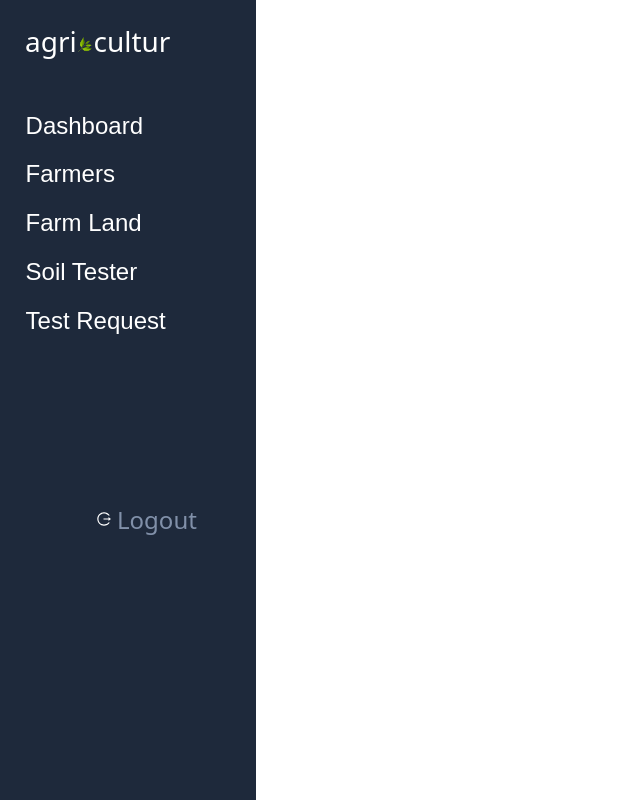
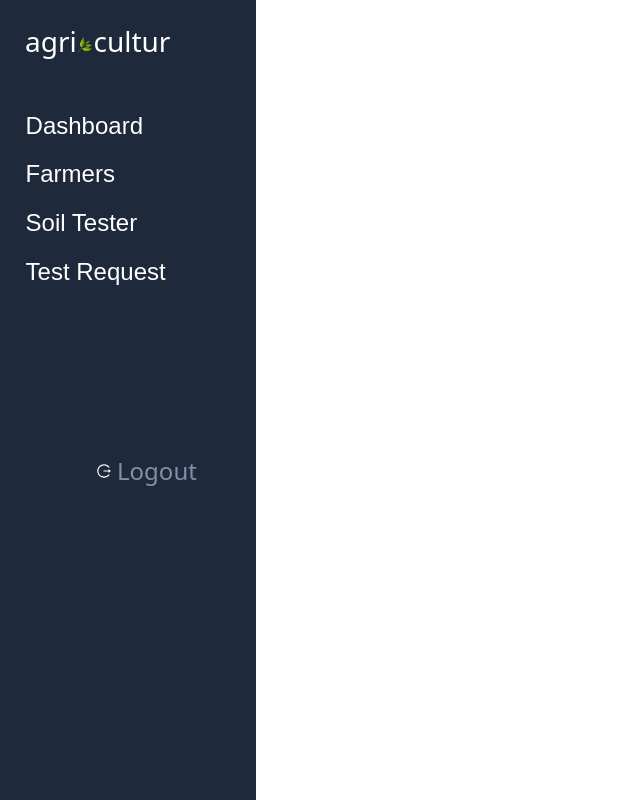
Before and after one commit to Eneojo10/soil, a React (Vite) app: page /dashboard in a window 1280 px wide. Shown: the whole page, without its empty margins (0-640 px from the left). Built offline with nearby package versions, Linux system fonts and the light colour scheme; sample sign-in values are in the browser's storage.

Commit message:
new---update

```diff
--- a/src/Components/Dashboard/Dashboard.jsx
+++ b/src/Components/Dashboard/Dashboard.jsx
@@ -41,8 +41,8 @@ function Dashboard() {
           {[
             { name: "Dashboard", path: "/mainboard" },
             { name: "Farmers", path: "/farmers" },
-            { name: " Farm Land", path: "/farms" },
-            { name: "Soil Tester", path: "/soiltest" },
+            { name: " Soil Tester", path: "/farms" },
+
             { name: "Test Request", path: "/farm-request" },
           ].map((item, index) => (
             <Link to={item.path} key={index} className="b-line">
```
